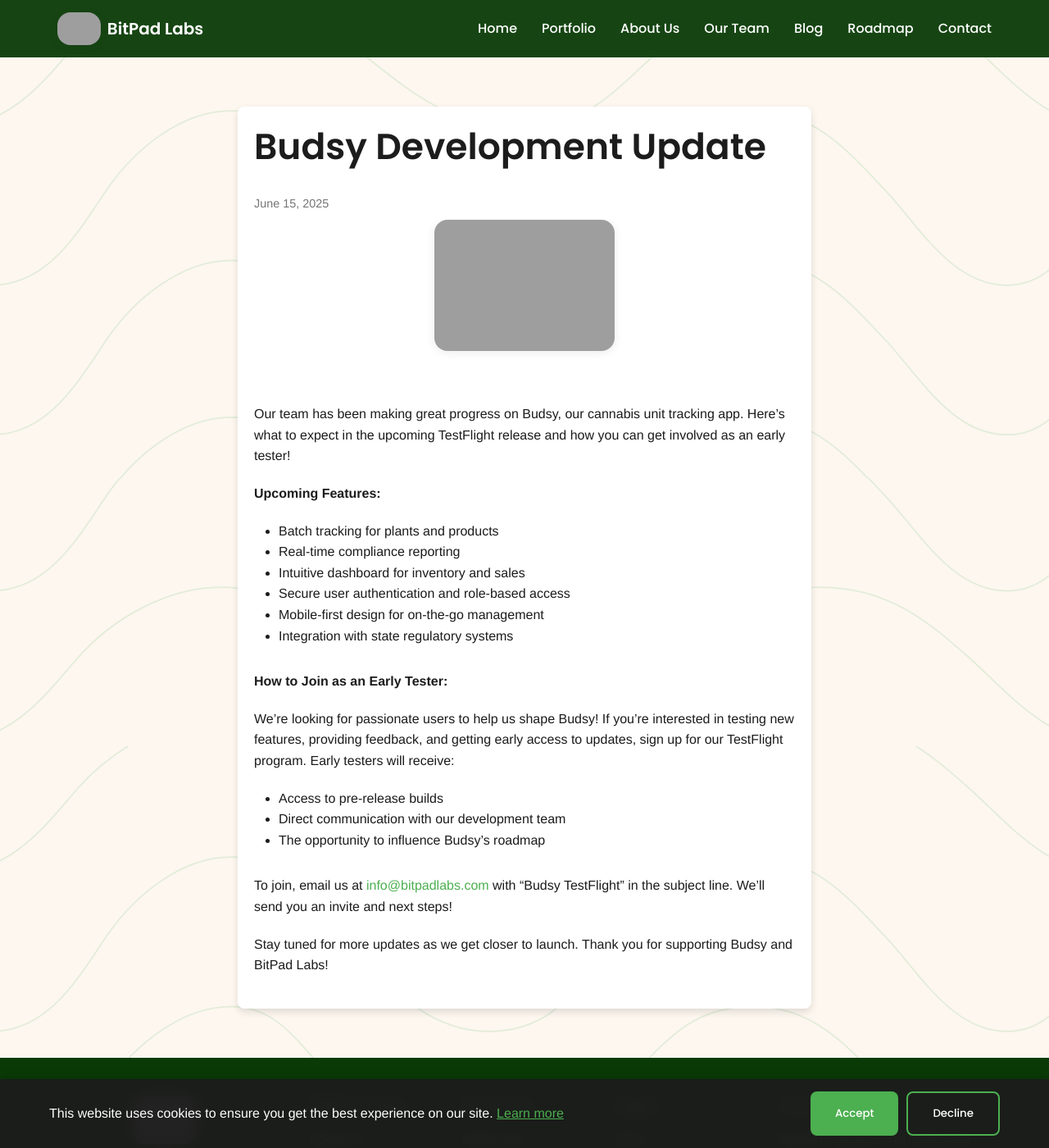
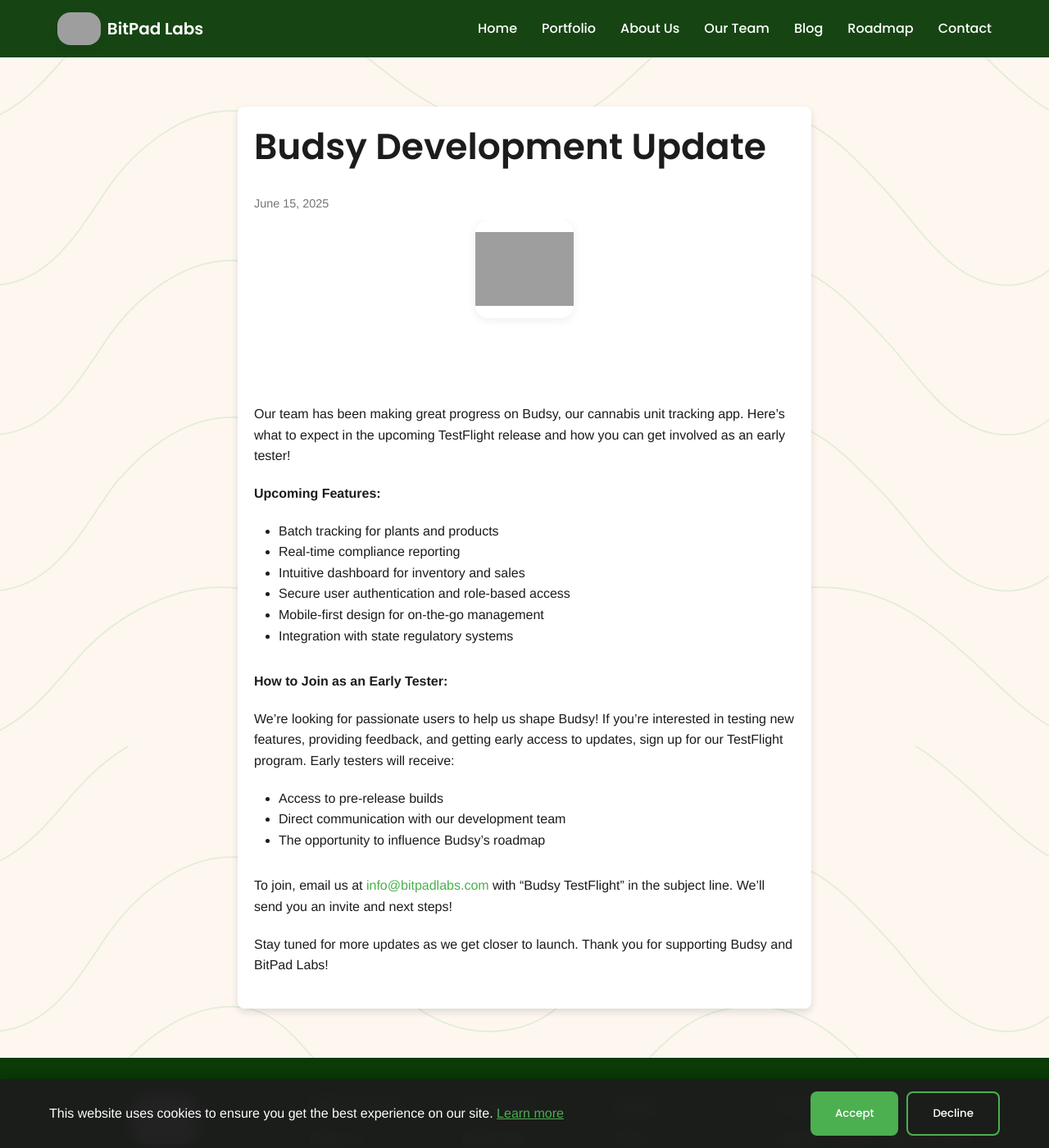
Before and after one commit to BitPadLabs/BitPadLabs-Site, a Jekyll site: the page built from _posts/2025-06-15-budsyapp-update.md, in a window 1280 px wide and 1400 px high. Shown: the whole window at 82% size. Built offline with Jekyll 4.4.1, drawn with Linux system fonts in a browser that asks for light colours; grey boxes are pictures that could not be loaded.

Commit message:
Update post image styles for better responsiveness and alignment

```diff
--- a/_sass/_base.scss
+++ b/_sass/_base.scss
@@ -18,9 +18,13 @@
 }
 
 .post-image img {
-  width: 80%;
-  height: 80%;
-  object-fit: cover;
+  width: 120px;
+  height: 120px;
+  max-width: 100%;
+  max-height: 100%;
+  object-fit: contain;
+  margin: 0 auto;
+  display: block;
   transition: transform 0.3s ease;
 }
 
```
